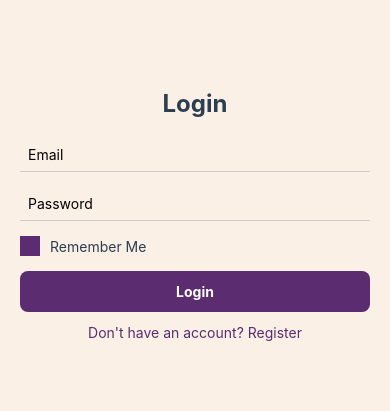
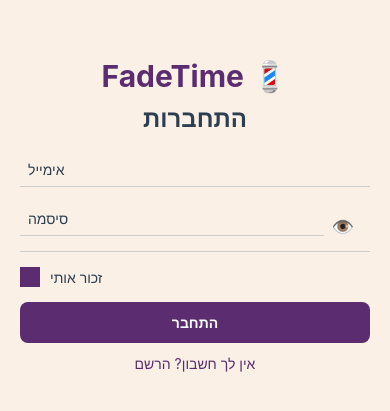
Before and after one commit to RussoPy/Ronbarber_front, a React Native app: screen / in a window 390 px wide. Shown: the part 207-618 px from the top of the page. Built offline with nearby package versions, Linux system fonts and the light colour scheme; no server answers.

Commit message:
stronger register and login

```diff
--- a/App.js
+++ b/App.js
@@ -1,7 +1,7 @@
-import 'react-native-gesture-handler';  // Make sure this is the very first import
+import 'react-native-gesture-handler';
 import React, { useEffect, useState } from 'react';
 import { View, Text, TextInput, Alert, StyleSheet, TouchableOpacity, ActivityIndicator } from 'react-native';
-import { GestureHandlerRootView } from 'react-native-gesture-handler'; // Import GestureHandlerRootView
+import { GestureHandlerRootView } from 'react-native-gesture-handler';
 import { onAuthStateChanged, signInWithEmailAndPassword, createUserWithEmailAndPassword, signOut } from 'firebase/auth';
 import { ref, set } from 'firebase/database';
 import { auth, database } from './firebaseConfig';
@@ -12,7 +12,9 @@ export default function App() {
   const [initializing, setInitializing] = useState(true);
   const [email, setEmail] = useState('');
   const [password, setPassword] = useState('');
+  const [confirmPassword, setConfirmPassword] = useState('');
   const [isRegistering, setIsRegistering] = useState(false);
+  const [showPassword, setShowPassword] = useState(false);
   const [name, setName] = useState('');
   const [phone, setPhone] = useState('');
   const [confirmPhone, setConfirmPhone] = useState('');
@@ -33,28 +35,33 @@ export default function App() {
 
   const handleAuth = async () => {
     if (!email || !password) {
-      Alert.alert("Error", "Email and password are required.");
+      Alert.alert("שגיאה", "חובה למלא אימייל וסיסמה.");
       return;
     }
 
     if (isRegistering) {
       if (password.length < 6) {
-        Alert.alert("Error", "Password must be at least 6 characters.");
+        Alert.alert("שגיאה", "הסיסמה חייבת להכיל לפחות 6 תווים.");
+        return;
+      }
+
+      if (password !== confirmPassword) {
+        Alert.alert("שגיאה", "הסיסמאות לא תואמות.");
         return;
       }
 
       if (!validatePhone(phone)) {
-        Alert.alert("Error", "Phone number must be Israeli format like 0541234567.");
+        Alert.alert("שגיאה", "מספר הטלפון חייב להיות בפורמט ישראלי (למשל 0541234567).");
         return;
       }
 
       if (phone !== confirmPhone) {
-        Alert.alert("Error", "Phone numbers do not match.");
+        Alert.alert("שגיאה", "מספרי הטלפון אינם תואמים.");
         return;
       }
 
       if (!name) {
-        Alert.alert("Error", "Name is required.");
+        Alert.alert("שגיאה", "נא למלא את השם.");
         return;
       }
 
@@ -67,16 +74,16 @@ export default function App() {
         });
       } catch (err) {
         if (err.code === 'auth/email-already-in-use') {
-          Alert.alert("Error", "This email is already in use.");
+          Alert.alert("שגיאה", "כתובת האימייל הזו כבר בשימוש.");
         } else {
-          Alert.alert("Auth Error", err.message);
+          Alert.alert("שגיאה", err.message);
         }
       }
     } else {
       try {
         await signInWithEmailAndPassword(auth, email, password);
       } catch (err) {
-        Alert.alert("Login Error", err.message);
+        Alert.alert("שגיאת התחברות", err.message);
       }
     }
   };
@@ -87,38 +94,52 @@ export default function App() {
 
   if (!user) {
     return (
-      <GestureHandlerRootView style={styles.container}>  {/* Wrap everything in GestureHandlerRootView */}
-        <Text style={styles.title}>{isRegistering ? "Register" : "Login"}</Text>
+      <GestureHandlerRootView style={styles.container}>
+        <Text style={styles.appName}>FadeTime 💈</Text>
+        <Text style={styles.title}>{isRegistering ? "הרשמה" : "התחברות"}</Text>
 
         <TextInput
           style={styles.input}
-          placeholder="Email"
+          placeholder="אימייל"
           onChangeText={setEmail}
           value={email}
           keyboardType="email-address"
           autoCapitalize="none"
         />
 
-        <TextInput
-          style={styles.input}
-          placeholder="Password"
-          onChangeText={setPassword}
-          value={password}
-          secureTextEntry
-        />
+        <View style={styles.passwordContainer}>
+          <TextInput
+            style={[styles.input, { flex: 1 }]}
+            placeholder="סיסמה"
+            onChangeText={setPassword}
+            value={password}
+            secureTextEntry={!showPassword}
+          />
+          <TouchableOpacity onPress={() => setShowPassword(!showPassword)}>
+            <Text style={styles.eye}>{showPassword ? '🙈' : '👁️'}</Text>
+          </TouchableOpacity>
+        </View>
 
         {isRegistering && (
           <>
             <TextInput
               style={styles.input}
-              placeholder="Full Name"
+              placeholder="אימות סיסמה"
+              onChangeText={setConfirmPassword}
+              value={confirmPassword}
+              secureTextEntry={!showPassword}
+            />
+
+            <TextInput
+              style={styles.input}
+              placeholder="שם מלא"
               onChangeText={setName}
               value={name}
             />
 
             <TextInput
               style={styles.input}
-              placeholder="Phone number (e.g., 0541234567)"
+              placeholder="מספר טלפון (למשל 0541234567)"
               onChangeText={setPhone}
               value={phone}
               keyboardType="phone-pad"
@@ -126,7 +147,7 @@ export default function App() {
 
             <TextInput
               style={styles.input}
-              placeholder="Confirm phone number"
+              placeholder="אימות מספר טלפון"
               onChangeText={setConfirmPhone}
               value={confirmPhone}
               keyboardType="phone-pad"
@@ -134,19 +155,18 @@ export default function App() {
           </>
         )}
 
-        {/* ✅ Remember Me Custom Checkbox */}
         <TouchableOpacity onPress={() => setRememberMe(!rememberMe)} style={styles.checkboxContainer}>
           <View style={[styles.checkbox, rememberMe && styles.checkboxChecked]} />
-          <Text style={styles.checkboxLabel}>Remember Me</Text>
+          <Text style={styles.checkboxLabel}>זכור אותי</Text>
         </TouchableOpacity>
 
         <TouchableOpacity style={styles.button} onPress={handleAuth}>
-          <Text style={styles.buttonText}>{isRegistering ? "Register" : "Login"}</Text>
+          <Text style={styles.buttonText}>{isRegistering ? "צור חשבון" : "התחבר"}</Text>
         </TouchableOpacity>
 
         <TouchableOpacity onPress={() => setIsRegistering(!isRegistering)}>
           <Text style={styles.switch}>
-            {isRegistering ? "Already have an account? Login" : "Don't have an account? Register"}
+            {isRegistering ? "כבר יש לך חשבון? התחבר" : "אין לך חשבון? הרשם"}
           </Text>
         </TouchableOpacity>
       </GestureHandlerRootView>
@@ -158,8 +178,9 @@ export default function App() {
 
 const styles = StyleSheet.create({
   container: { flex: 1, justifyContent: 'center', padding: 20, backgroundColor: '#FAF0E6' },
+  appName: { fontSize: 30, fontWeight: 'bold', textAlign: 'center', marginBottom: 10, color: '#5B2C6F' },
   title: { fontSize: 24, fontWeight: 'bold', marginBottom: 20, textAlign: 'center', color: '#2C3E50' },
-  input: { borderBottomWidth: 1, marginBottom: 15, padding: 8, borderColor: '#ccc' },
+  input: { borderBottomWidth: 1, marginBottom: 15, padding: 8, borderColor: '#ccc', color: '#2C3E50' },
   button: { backgroundColor: '#5B2C6F', padding: 12, borderRadius: 8, alignItems: 'center' },
   buttonText: { color: '#fff', fontWeight: 'bold' },
   switch: { marginTop: 12, textAlign: 'center', color: '#5B2C6F' },
@@ -178,4 +199,17 @@ const styles = StyleSheet.create({
     backgroundColor: '#5B2C6F',
   },
   checkboxLabel: { color: '#2C3E50' },
+  passwordContainer: {
+    flexDirection: 'row',
+    alignItems: 'center',
+    borderBottomWidth: 1,
+    borderColor: '#ccc',
+    marginBottom: 15,
+    paddingRight: 8,
+  },
+  eye: {
+    fontSize: 18,
+    paddingHorizontal: 8,
+    color: '#5B2C6F',
+  },
 });
--- a/BarberApp.js
+++ b/BarberApp.js
@@ -34,6 +34,8 @@ export default function BarberApp({ user, username }) {
   const [sentCount, setSentCount] = useState(0);
   const [totalMessages, setTotalMessages] = useState(0);
   const [isDayLocked, setIsDayLocked] = useState(false);
+  const [messageTemplate, setMessageTemplate] = useState('');
+
 
 
   const dateKey = selectedDate.toISOString().split('T')[0];
@@ -51,7 +53,11 @@ export default function BarberApp({ user, username }) {
     onValue(infoRef, (snapshot) => {
       const data = snapshot.val();
       if (data?.name) {
-        Alert.alert("👋 Welcome", `שלום ${data.name}!`);
+        Alert.alert("👋 Welcome", `Hello ${data.name}!`);
+      }
+
+      if (data?.template) {
+        setMessageTemplate(data.template);
       }
     }, { onlyOnce: true });
   }, []);
@@ -198,7 +204,7 @@ export default function BarberApp({ user, username }) {
 
   const openSMS = (phone, name, time) => {
     if (!phone || typeof phone !== 'string') {
-      Alert.alert("⚠️ Invalid phone", "This contact does not have a valid phone number.");
+      Alert.alert("⚠️ מספר לא תקין", "לאיש קשר אין מספר תקין");
       return;
     }
 
@@ -206,7 +212,11 @@ export default function BarberApp({ user, username }) {
       ? phone
       : '+972' + phone.replace(/^0+/, '');
 
-    const message = `שלום ${name}, תזכורת לתור שלך היום בשעה ${time}. תודה, רון הספר 💈`;
+    const message = (messageTemplate || `שלום {{name}}, תזכורת לתור שלך היום בשעה {{time}}. תודה, {{barber}} 💈`)
+      .replace('{{name}}', name)
+      .replace('{{time}}', time)
+      .replace('{{barber}}', username || 'הספר');
+
     const url = `sms:${formattedPhone}?body=${encodeURIComponent(message)}`;
 
     Linking.openURL(url)
@@ -214,7 +224,7 @@ export default function BarberApp({ user, username }) {
         setSentMessages(prev => ({ ...prev, [phone]: true }));
       })
       .catch(err => {
-        Alert.alert('❌ Error', 'Could not open SMS app.');
+        Alert.alert('❌ שגיאה', 'לא ניתן לפתוח את אפליקציית ההודעות.');
         console.error('SMS open failed:', err);
       });
   };
--- a/components/DateSelector.js
+++ b/components/DateSelector.js
@@ -49,7 +49,7 @@ const styles = StyleSheet.create({
     fontSize: 20,
     fontWeight: 'bold',
     textAlign: 'center',
-    backgroundColor: '#808080',  // Button background color
+    backgroundColor: '#1f1e1d',  // Button background color
     color: '#fff',               // White text color
   },
 });
--- a/components/Sidebar.js
+++ b/components/Sidebar.js
@@ -20,8 +20,10 @@ export default function Sidebar({ active, setActive, onLogout }) {
     <View style={styles.container}>
       <Image source={require('../assets/logo.png')} style={styles.logo} />
 
-      <NavButton label="Schedule" target="schedule" />
-      <NavButton label="Settings" target="settings" />
+      <NavButton label="תורים" target="schedule" />
+      <NavButton label="הגדרות" target="settings" />
+      <NavButton label="שדרוג חשבון" target="upgrade" />
+
 
       <TouchableOpacity style={[styles.navButton, styles.logoutButton]} onPress={onLogout}>
         <Text style={[styles.navText, { color: '#fff' }]}>Logout</Text>
--- a/package.json
+++ b/package.json
@@ -1,5 +1,5 @@
 {
-  "name": "barber-reminder",
+  "name": "fade-time",
   "version": "1.0.3",
   "main": "index.js",
   "scripts": {
```
Also changed, not shown: 2 other files (tests, documents, lock files or other folders). Lines whose indentation alone changed are shown as unchanged.
